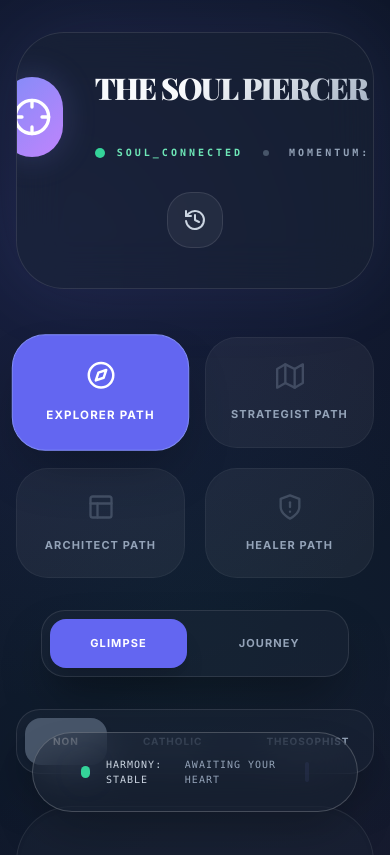
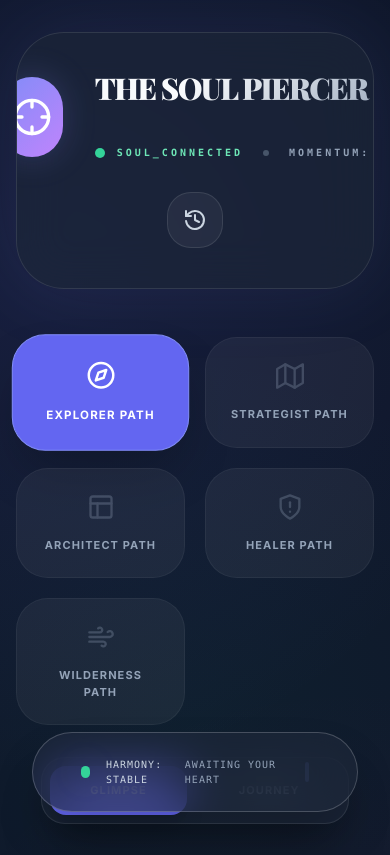
Before and after one commit to aaronburden8-jpg/Soul-Piercer-reinvented-2, a React (Vite) app: page / in a window 390 px wide. Shown: the top 855 px of the page. Built offline with nearby package versions, Linux system fonts and the light colour scheme; a web font is replaced by a local one.

Commit message:
feat: Add Wilderness Tactical Lens and tooltip
Introduces a new 'Wilderness' Tactical Lens for unpredictable spiritual perspectives. Enhances user experience with a new tooltip component for contextual information. Updates styling for better readability and introduces new animation for tooltips.

```diff
--- a/App.tsx
+++ b/App.tsx
@@ -1,9 +1,33 @@
 
-import React, { useState, useEffect, useMemo } from 'react';
+import React, { useState, useEffect, useMemo, useRef } from 'react';
 import { Icons, PROFILES, LENS_CONFIG } from './constants';
 import { Devotional, ActiveSeries, TacticalLens, SpiritualFocus } from './types';
 import { generateDevotionalText } from './services/geminiService';
 import DevotionalDisplay from './components/DevotionalDisplay';
+
+const Tooltip: React.FC<{ text: string; children: React.ReactNode }> = ({ text, children }) => {
+  const [show, setShow] = useState(false);
+  const timer = useRef<number | null>(null);
+
+  const onEnter = () => {
+    timer.current = window.setTimeout(() => setShow(true), 300);
+  };
+  const onLeave = () => {
+    if (timer.current) clearTimeout(timer.current);
+    setShow(false);
+  };
+
+  return (
+    <div className="relative inline-block" onMouseEnter={onEnter} onMouseLeave={onLeave}>
+      {children}
+      {show && (
+        <div className="absolute bottom-full left-1/2 -translate-x-1/2 mb-4 w-56 p-4 glass-panel rounded-2xl text-[10px] text-white font-mono uppercase tracking-[0.2em] text-center z-[100] pointer-events-none animate-tooltip-in">
+          {text}
+        </div>
+      )}
+    </div>
+  );
+};
 
 const App: React.FC = () => {
   const [input, setInput] = useState('');
@@ -77,6 +101,7 @@ const App: React.FC = () => {
         GUIDE INTEL:
         Profile: ${match.profile.name}
         Relationship: ${match.profile.role}
+        Tone: ${match.profile.tone}
         Special Instructions: ${match.profile.special_instructions || 'None'}
         ` : 'GUIDE INTEL: Broad spectrum encouragement for a seeking heart.'}
 
@@ -89,7 +114,9 @@ const App: React.FC = () => {
         (A 1-line opening of clarity or gentle tension.)
 
         ${match ? `### Personal Briefing
-        (A warm intro for ${match.profile.name}.
+        (A deep, warm, and highly personalized note for ${match.profile.name}.
+        LENGTH: Minimum 150 words.
+        CONTENT: Explore the heart-connection, specific life-context, and spiritual encouragement tailored to ${match.profile.name}. Do not be generic.
         MANDATORY CLOSING: End this section ONLY with "${match.profile.signature}")` : ''}
 
         ### The Story
@@ -115,7 +142,8 @@ const App: React.FC = () => {
         CONSTRAINTS:
         1. STRICTLY NO EM DASHES (—). Use a comma, colon, or a single short hyphen (-) instead.
         2. NO REPETITION across the ${totalDays}-day Journey arc.
-        3. Reflection MUST be Christian-Biblical for non-denominational focus.
+        3. ALL PERSONAL NOTES must be at least 150 words of deep substance.
+        4. Reflection MUST be Christian-Biblical for non-denominational focus.
       `;
 
       setStatusText(isSeries ? `PREPARING DAY ${dayNum} CHAPTER...` : "SEEKING WISDOM...");
@@ -173,8 +201,24 @@ const App: React.FC = () => {
     }
   };
 
+  const handleKeyDown = (e: React.KeyboardEvent<HTMLTextAreaElement>) => {
+    if (e.key === 'Enter' && !e.shiftKey) {
+      e.preventDefault();
+      handleGenerate();
+    }
+  };
+
+  const getTheologyTooltip = (f: SpiritualFocus) => {
+    switch(f) {
+      case 'non-denominational': return "A Non-denominational, Christ-centered perspective.";
+      case 'catholic': return "Wisdom rooted in Catholic tradition and theology.";
+      case 'theosophist': return "Insights from Theosophical wisdom and universal truth.";
+      default: return "";
+    }
+  };
+
   return (
-    <div className="min-h-screen pb-24 px-4 pt-8 md:pt-16 max-w-4xl mx-auto">
+    <div className="min-h-screen pb-24 px-4 pt-8 md:pt-16 max-w-5xl mx-auto">
       <header className="flex flex-col md:flex-row items-center justify-between mb-12 glass-panel p-10 rounded-[3rem] border border-white/10 relative overflow-hidden group shadow-[0_0_80px_rgba(129,140,248,0.1)]">
         <div className="flex items-center gap-8">
           <div className="w-20 h-20 luminous-gradient rounded-[2rem] flex items-center justify-center text-white aura-glow">
@@ -228,34 +272,42 @@ const App: React.FC = () => {
 
         {!devotional ? (
           <div className="space-y-8 animate-slide-up">
-            <div className="grid grid-cols-2 md:grid-cols-4 gap-5">
+            <div className="grid grid-cols-2 md:grid-cols-5 gap-5">
               {(Object.keys(TacticalLens) as Array<keyof typeof TacticalLens>).map((key) => {
                 const l = TacticalLens[key];
                 const IconComp = (Icons as any)[LENS_CONFIG[l].icon];
                 return (
+                  <Tooltip key={l} text={LENS_CONFIG[l].description}>
                     <button
-                    key={l}
                       onClick={() => setSelectedLens(l)}
-                    className={`flex flex-col items-center gap-4 p-6 rounded-[2rem] border transition-all ${selectedLens === l ? 'bg-indigo-500 border-indigo-400 text-white shadow-2xl scale-105' : 'bg-white/5 border-white/5 text-slate-400 hover:text-slate-200'}`}
+                      className={`w-full flex flex-col items-center gap-4 p-6 rounded-[2rem] border transition-all ${selectedLens === l ? 'bg-indigo-500 border-indigo-400 text-white shadow-2xl scale-105' : 'bg-white/5 border-white/5 text-slate-400 hover:text-slate-200'}`}
                     >
                       <IconComp className={`w-7 h-7 ${selectedLens === l ? 'text-white' : 'opacity-30'}`} />
                       <span className="text-[11px] font-bold uppercase tracking-widest">{l} Path</span>
                     </button>
+                  </Tooltip>
                 );
               })}
             </div>
 
             <div className="flex flex-col md:flex-row gap-8 items-center justify-between">
               <div className="flex gap-3 p-2 glass-panel rounded-3xl border border-white/10 items-center">
-                {['glimpse', 'journey'].map(m => (
+                <Tooltip text="A single, immediate insight for the present moment.">
                   <button
-                    key={m}
-                    onClick={() => setMode(m as any)}
-                    className={`px-10 py-4 rounded-2xl text-[11px] font-black uppercase tracking-widest transition-all ${mode === m ? 'bg-indigo-500 text-white shadow-xl' : 'text-slate-400 hover:text-slate-200'}`}
+                    onClick={() => setMode('glimpse')}
+                    className={`px-10 py-4 rounded-2xl text-[11px] font-black uppercase tracking-widest transition-all ${mode === 'glimpse' ? 'bg-indigo-500 text-white shadow-xl' : 'text-slate-400 hover:text-slate-200'}`}
                   >
-                    {m}
+                    Glimpse
                   </button>
-                ))}
+                </Tooltip>
+                <Tooltip text="Create a multi-day devotional path to walk through.">
+                  <button
+                    onClick={() => setMode('journey')}
+                    className={`px-10 py-4 rounded-2xl text-[11px] font-black uppercase tracking-widest transition-all ${mode === 'journey' ? 'bg-indigo-500 text-white shadow-xl' : 'text-slate-400 hover:text-slate-200'}`}
+                  >
+                    Journey
+                  </button>
+                </Tooltip>
 
                 {mode === 'journey' && (
                   <div className="flex items-center gap-3 px-6 border-l border-white/10 animate-slide-up">
@@ -274,9 +326,11 @@ const App: React.FC = () => {
 
                <div className="flex gap-2 p-2 glass-panel rounded-3xl border border-white/10 w-full md:w-auto">
                 {['non-denominational', 'catholic', 'theosophist'].map(f => (
-                  <button key={f} onClick={() => setFocus(f as any)} className={`flex-1 md:flex-none px-7 py-4 rounded-2xl text-[10px] font-bold uppercase tracking-widest transition-all ${focus === f ? 'bg-slate-600 text-white shadow-lg' : 'text-slate-400 hover:text-slate-200'}`}>
+                  <Tooltip key={f} text={getTheologyTooltip(f as SpiritualFocus)}>
+                    <button onClick={() => setFocus(f as any)} className={`px-7 py-4 rounded-2xl text-[10px] font-bold uppercase tracking-widest transition-all ${focus === f ? 'bg-slate-600 text-white shadow-lg' : 'text-slate-400 hover:text-slate-200'}`}>
                       {f.split('-')[0]}
                     </button>
+                  </Tooltip>
                 ))}
               </div>
             </div>
@@ -285,6 +339,7 @@ const App: React.FC = () => {
               <textarea
                 value={input}
                 onChange={(e) => setInput(e.target.value)}
+                onKeyDown={handleKeyDown}
                 placeholder={mode === 'glimpse' ? "Seek clarity on a topic, heart-focus, or scripture..." : "Describe a Journey focus..."}
                 className="w-full glass-panel rounded-[3.5rem] p-12 md:p-20 text-3xl md:text-4xl font-serif-display italic text-white placeholder:text-slate-700 focus:outline-none min-h-[400px] resize-none transition-all focus:border-indigo-400/40 shadow-inner leading-relaxed"
               />
--- a/constants.tsx
+++ b/constants.tsx
@@ -3,10 +3,11 @@ import React from 'react';
 import { Profile, TacticalLens } from './types';
 
 export const LENS_CONFIG: Record<TacticalLens, { description: string, icon: any }> = {
-  [TacticalLens.EXPLORER]: { description: "Discovering new depths and cinematic narratives through story.", icon: "Compass" },
-  [TacticalLens.STRATEGIST]: { description: "Focused discipline and the architecture of a purposeful life.", icon: "Map" },
-  [TacticalLens.ARCHITECT]: { description: "Building lasting foundations through logical spiritual patterns.", icon: "Layout" },
-  [TacticalLens.HEALER]: { description: "Restorative grace, healing the heart, and finding safe identity.", icon: "ShieldAlert" }
+  [TacticalLens.EXPLORER]: { description: "Discover broad perspectives and open new doors of thought.", icon: "Compass" },
+  [TacticalLens.STRATEGIST]: { description: "Receive a tactical plan to overcome obstacles.", icon: "Map" },
+  [TacticalLens.ARCHITECT]: { description: "Build new systems and structures for your life.", icon: "Layout" },
+  [TacticalLens.HEALER]: { description: "Find restoration, comfort, and emotional alignment.", icon: "ShieldAlert" },
+  [TacticalLens.WILDERNESS]: { description: "Surrender to the unexpected. Receive a unique, unpredictably generated perspective.", icon: "Wind" }
 };
 
 export const PROFILES: Record<string, Profile> = {
@@ -34,6 +35,15 @@ export const PROFILES: Record<string, Profile> = {
     signature: "Love, Aaron",
     structure: "Personal Note Included",
     audience_type: 'adult'
+  },
+  "don thomas": {
+    name: "Don Thomas",
+    role: "Respected Friend and Colleague",
+    tone: "Respectful, empowering, wise. A peer-to-peer connection that honors his work and character.",
+    signature: "Your friend, Aaron",
+    structure: "Personal Note Included",
+    audience_type: 'adult',
+    special_instructions: "Address him with high respect as a valued partner in mission. Focus on legacy, integrity, and spiritual sharpening."
   },
   "caleb": {
     name: "Caleb",
@@ -104,4 +114,5 @@ export const Icons = {
   Layout: ({ className }: IconProps) => <svg xmlns="http://www.w3.org/2000/svg" width="20" height="20" viewBox="0 0 24 24" fill="none" stroke="currentColor" strokeWidth="2" strokeLinecap="round" strokeLinejoin="round" className={className}><rect x="3" y="3" width="18" height="18" rx="2" ry="2"/><line x1="3" y1="9" x2="21" y2="9"/><line x1="9" y1="21" x2="9" y2="9"/></svg>,
   ShieldAlert: ({ className }: IconProps) => <svg xmlns="http://www.w3.org/2000/svg" width="20" height="20" viewBox="0 0 24 24" fill="none" stroke="currentColor" strokeWidth="2" strokeLinecap="round" strokeLinejoin="round" className={className}><path d="M12 22s8-4 8-10V5l-8-3-8 3v7c0 6 8 10 8 10z"/><line x1="12" y1="8" x2="12" y2="12"/><line x1="12" y1="16" x2="12.01" y2="16"/></svg>,
   Calendar: ({ className }: IconProps) => <svg xmlns="http://www.w3.org/2000/svg" width="20" height="20" viewBox="0 0 24 24" fill="none" stroke="currentColor" strokeWidth="2" strokeLinecap="round" strokeLinejoin="round" className={className}><rect x="3" y="4" width="18" height="18" rx="2" ry="2"/><line x1="16" y1="2" x2="16" y2="6"/><line x1="8" y1="2" x2="8" y2="6"/><line x1="3" y1="10" x2="21" y2="10"/></svg>,
+  Wind: ({ className }: IconProps) => <svg xmlns="http://www.w3.org/2000/svg" width="20" height="20" viewBox="0 0 24 24" fill="none" stroke="currentColor" strokeWidth="2" strokeLinecap="round" strokeLinejoin="round" className={className}><path d="M9.59 4.59A2 2 0 1 1 11 8H2m10.59 11.41A2 2 0 1 0 14 16H2m15.73-8.27A2.5 2.5 0 1 1 19.5 12H2"/></svg>,
 };
--- a/index.html
+++ b/index.html
@@ -1,3 +1,4 @@
+
 <!DOCTYPE html>
 <html lang="en">
 <head>
@@ -28,7 +29,7 @@
         .font-mono { font-family: 'JetBrains Mono', monospace; }
 
         .glass-panel {
-            background: rgba(30, 41, 59, 0.4);
+            background: rgba(30, 41, 59, 0.6);
             backdrop-filter: blur(24px);
             border: 1px solid rgba(255, 255, 255, 0.08);
             box-shadow: 0 25px 50px -12px rgba(0, 0, 0, 0.4);
@@ -62,6 +63,14 @@
             to { opacity: 1; transform: translateY(0); }
         }
 
+        @keyframes tooltipIn {
+            from { opacity: 0; transform: translate(-50%, 10px); }
+            to { opacity: 1; transform: translate(-50%, 0); }
+        }
+        .animate-tooltip-in {
+            animation: tooltipIn 0.3s cubic-bezier(0.16, 1, 0.3, 1) forwards;
+        }
+
         ::-webkit-scrollbar { width: 4px; }
         ::-webkit-scrollbar-track { background: transparent; }
         ::-webkit-scrollbar-thumb { background: rgba(255, 255, 255, 0.1); border-radius: 10px; }
--- a/types.ts
+++ b/types.ts
@@ -3,7 +3,8 @@ export enum TacticalLens {
   EXPLORER = 'Explorer',
   STRATEGIST = 'Strategist',
   ARCHITECT = 'Architect',
-  HEALER = 'Healer'
+  HEALER = 'Healer',
+  WILDERNESS = 'Wilderness'
 }
 
 export type SpiritualFocus = 'non-denominational' | 'catholic' | 'theosophist';
```
Lines whose indentation alone changed are shown as unchanged.
